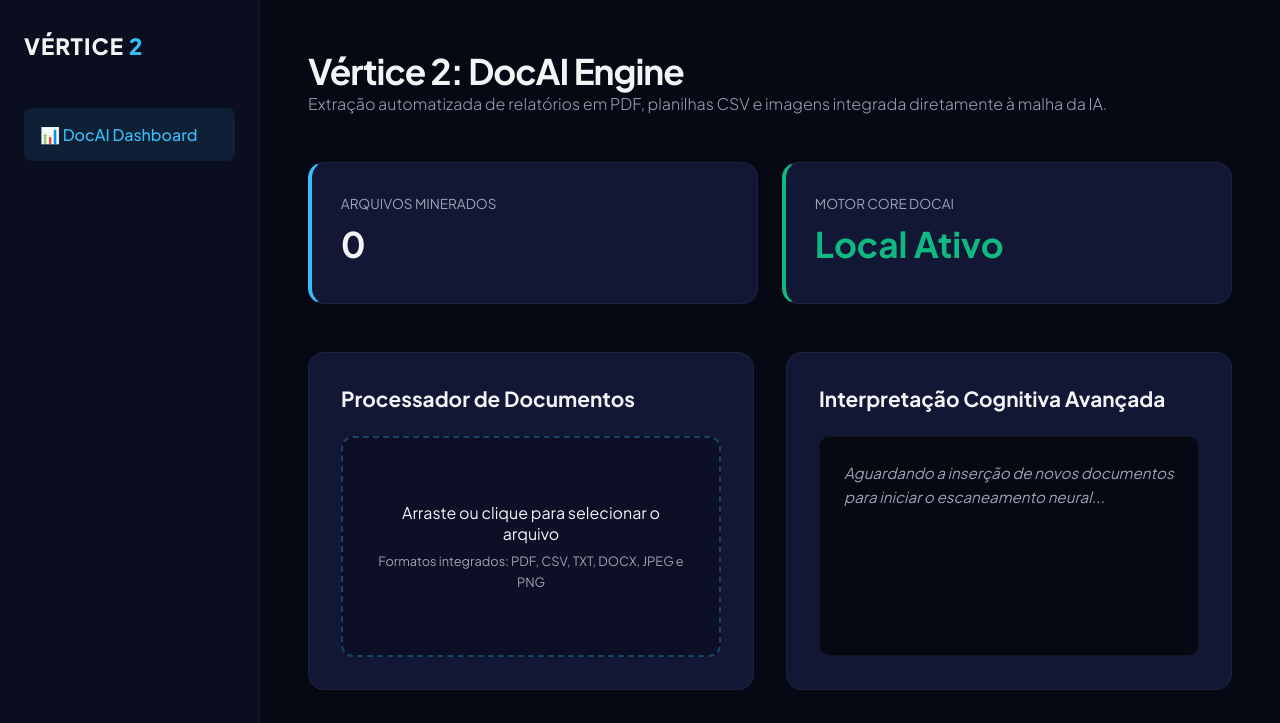
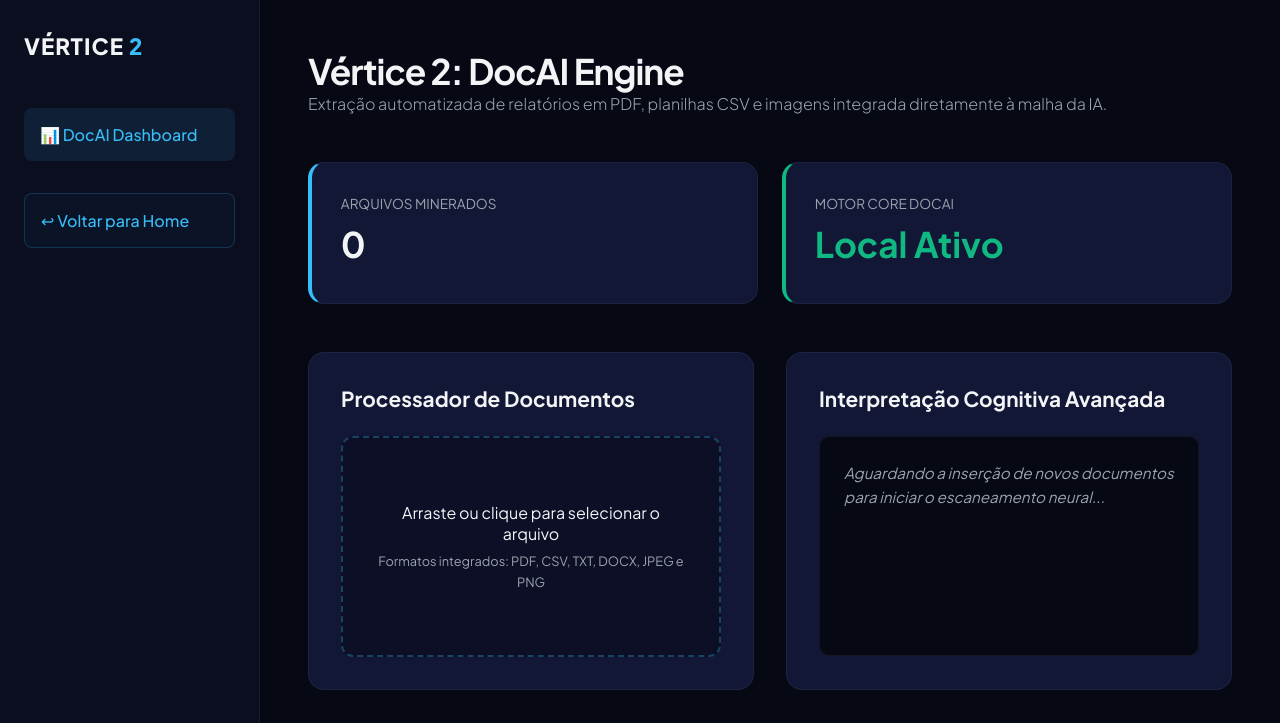
Before and after one commit to rafaelxt1033-gif/vertice-consultoria-ia, a plain HTML site: page docai.html in a window 1280 px wide. Shown: the top 723 px of the page. Drawn offline with nearby package versions, Linux system fonts and the light colour scheme.

Commit message:
Inject back button into sidebar menu
Added a back button to the sidebar menu for navigation.

```diff
--- a/docai.html
+++ b/docai.html
@@ -121,12 +121,17 @@
 </head>
 <body>
 
-    <!-- MENU LATERAL CORPORATIVO -->
+  <!-- MENU LATERAL CORPORATIVO -->
     <div class="sidebar">
         <div>
             <div class="logo">VÉRTICE<span> 2</span></div>
             <ul class="menu-links">
                 <li class="active">📊 DocAI Dashboard</li>
+
+                <!-- BOTÃO DE VOLTAR INJETADO NO MENU -->
+                <li onclick="window.location.href='index.html'" style="margin-top: 2rem; border: 1px solid rgba(56, 189, 248, 0.2); background: rgba(56, 189, 248, 0.03); color: var(--accent-blue);">
+                    ↩ Voltar para Home
+                </li>
             </ul>
         </div>
         <div class="user-profile">
```
